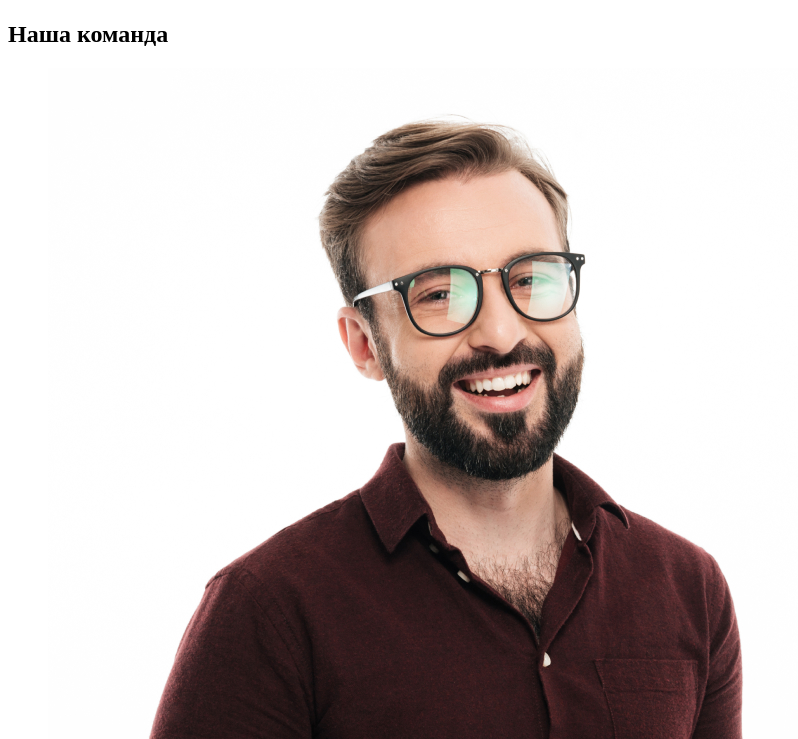
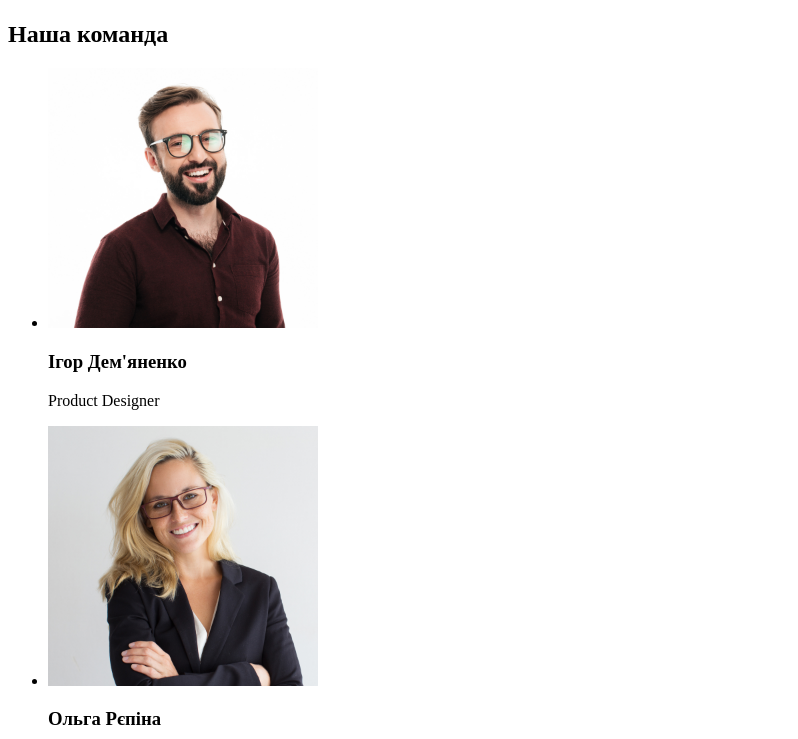
Before and after one commit to 01ZoiaHumeniuk/goit-markup-hw-01-, a plain HTML site: page index.html in a window 1280 px wide. Shown: the part 1541-2280 px from the top of the page, without its empty margins (0-798 px from the left). Drawn offline with Linux system fonts and the light colour scheme.

Commit message:
correction_8

```diff
--- a/index.html
+++ b/index.html
@@ -52,7 +52,7 @@
   <h2>Наша команда</h2>
   <ul>
     <li>
-      <img src="./img/img(2).jpg" alt="чоловік в окулярах коричнева теніска">
+      <img src="./img/img(2).jpg" alt="чоловік в окулярах коричнева теніска" width="270" height="260">
       <h3>Ігор Дем'яненко</h3>
       <p lang="en">Product Designer</p>
     </li>
```
